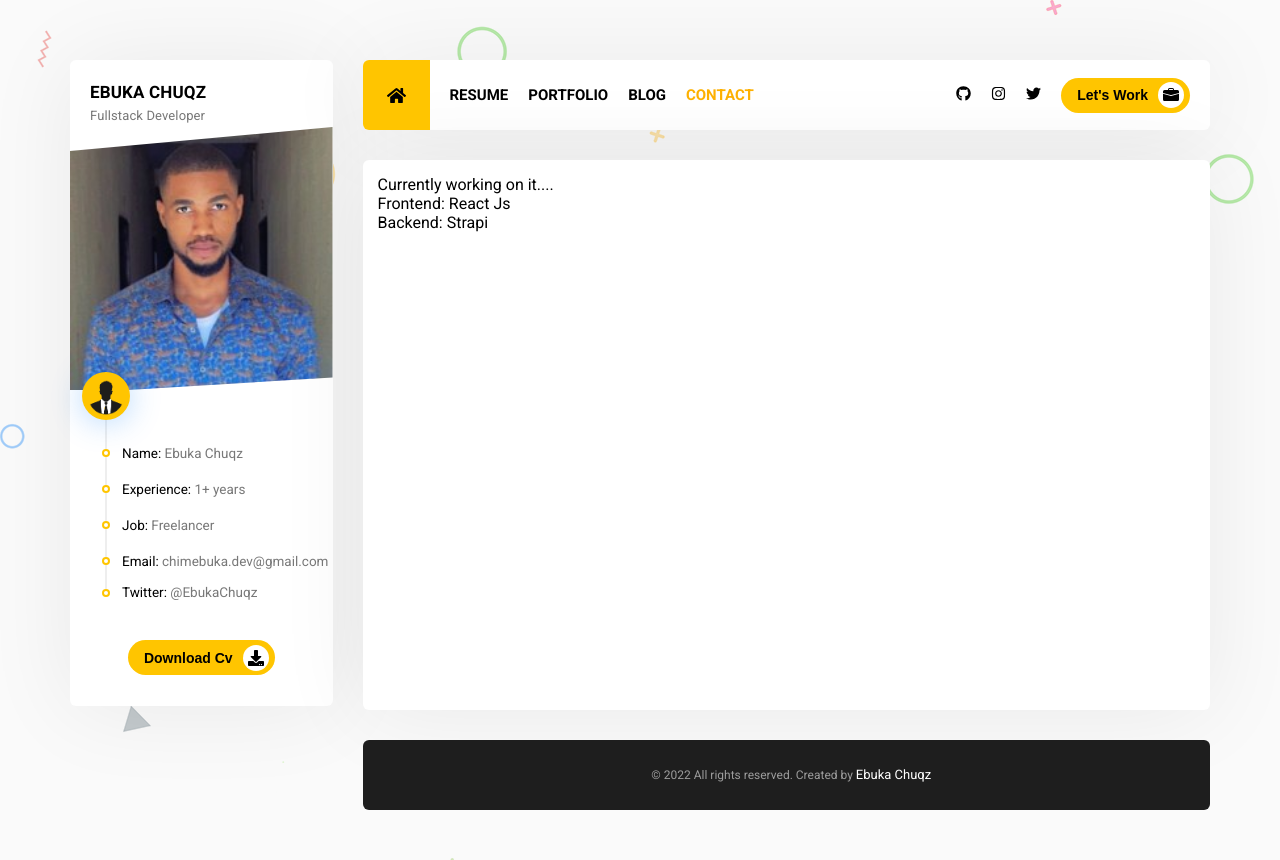
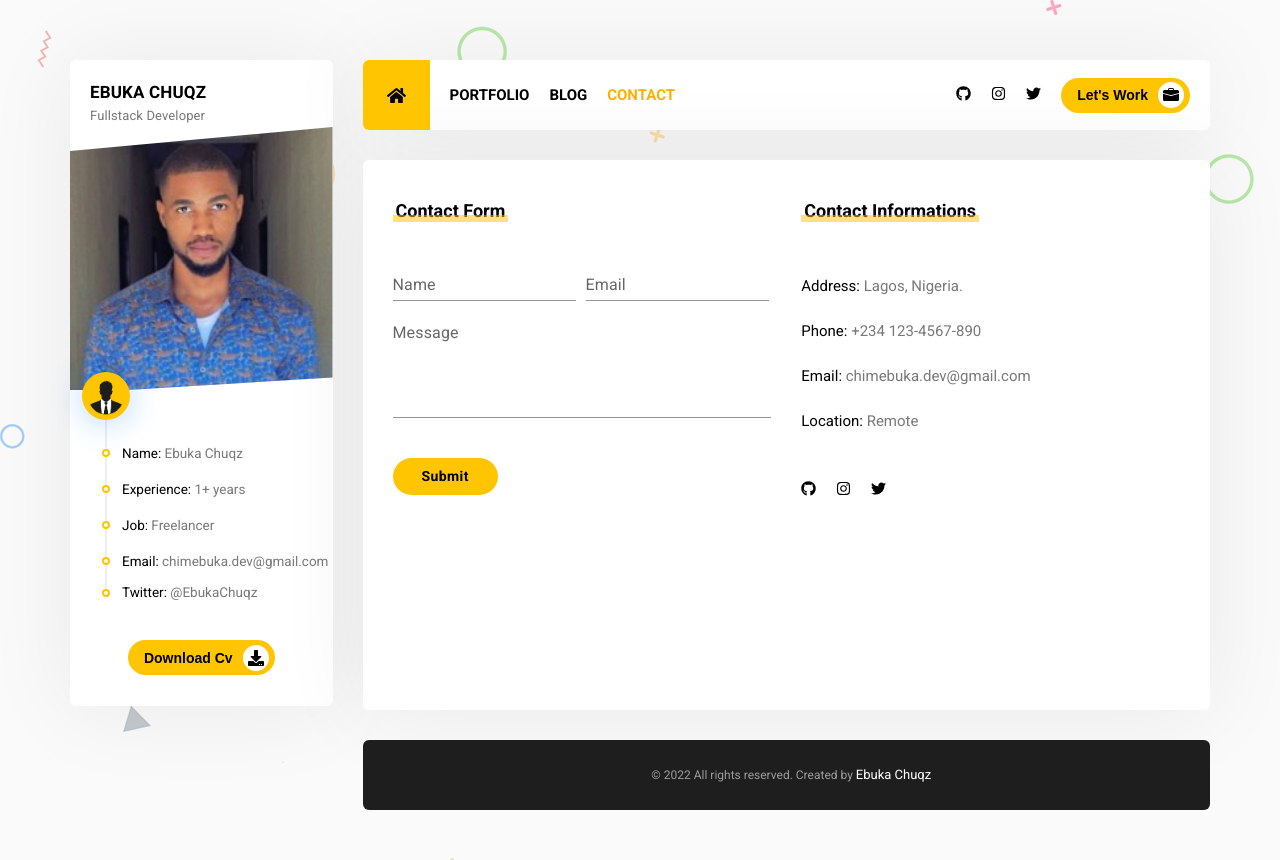
Before and after one commit to Ebukachuqz/my-website, a React (Create React App) app: page /contact in a window 1280 px wide. Built offline with nearby package versions, Linux system fonts and the light colour scheme.

Commit message:
Contact page

```diff
--- a/src/App.js
+++ b/src/App.js
@@ -4,7 +4,6 @@ import Profile from "./components/Profile/Profile";
 import Header from "./components/Header/Header";
 import { BrowserRouter, Route, Routes } from "react-router-dom";
 import Home from "./pages/Home/Home";
-import Resume from "./pages/Resume/Resume";
 import Blog from "./pages/Blog/Blog";
 import Portfolio from "./pages/Portfolio/Portfolio";
 import MenuList from "./components/Header/MenuList";
@@ -52,7 +51,6 @@ const App = () => {
             <ContentContainer>
               <Routes>
                 <Route path="/" element={<Home />} />
-                <Route path="/resume" element={<Resume />} />
                 <Route path="/blog" element={<Blog />} />
                 <Route path="/portfolio" element={<Portfolio />} />
                 <Route path="/contact" element={<Contact />} />
--- /dev/null
+++ b/src/components/ContactForm/ContactForm.jsx
@@ -0,0 +1,76 @@
+import { Button, styled } from "@mui/material";
+import React from "react";
+import Title from "../Others/Title";
+
+import TextField from "@mui/material/TextField";
+
+const Container = styled("div")`
+  display: flex;
+  flex-direction: column;
+  justify-content: center;
+  align-items: flex-start;
+`;
+
+const NameEmail = styled("div")`
+  display: flex;
+  justify-content: space-between;
+  align-items: center;
+  gap: 10px;
+  font-size: 12px;
+`;
+
+const SubmitBtn = styled(Button)`
+  background-color: var(--primary-color);
+  font-size: 14px;
+  font-weight: 600;
+  border: 0;
+  color: black;
+  text-transform: capitalize;
+  border-radius: 50px;
+  padding: 1px 29px;
+  line-height: 35px;
+  cursor: pointer;
+  margin-top: 40px;
+
+  :hover {
+    background-color: var(--primary-color-dark);
+  }
+`;
+
+const ContactForm = () => {
+  return (
+    <Container>
+      <Title text={"Contact Form"} />
+      <NameEmail>
+        <TextField
+          fullWidth
+          label="Name"
+          id="standard-size-small"
+          defaultValue=""
+          size="small"
+          variant="standard"
+        />
+        <TextField
+          fullWidth
+          label="Email"
+          id="standard-size-small"
+          defaultValue=""
+          size="small"
+          variant="standard"
+        />
+      </NameEmail>
+      <TextField
+        fullWidth
+        id="standard-multiline-static"
+        label="Message"
+        multiline
+        rows={4}
+        defaultValue=""
+        variant="standard"
+      />
+      <SubmitBtn>Submit</SubmitBtn>
+    </Container>
+  );
+};
+
+export default ContactForm;
--- /dev/null
+++ b/src/components/ContactInfo/ContactInfo.jsx
@@ -0,0 +1,49 @@
+import { styled } from "@mui/material";
+import React from "react";
+import Title from "../Others/Title";
+import SocialIcons from "../SocialIcons/SocialIcons";
+
+const Container = styled("div")`
+  display: flex;
+  flex-direction: column;
+  align-items: flex-start;
+`;
+
+const ContactDetails = styled("div")`
+  margin-bottom: 30px;
+  p {
+    list-style: none;
+    font-size: 15px;
+    color: #787878;
+    line-height: 30px;
+
+    span {
+      color: #000;
+    }
+  }
+`;
+
+const ContactInfo = () => {
+  return (
+    <Container>
+      <Title text={"Contact Informations"} />
+      <ContactDetails>
+        <p>
+          <span>Address: </span>Lagos, Nigeria.
+        </p>
+        <p>
+          <span>Phone: </span>+234 123-4567-890
+        </p>
+        <p>
+          <span>Email: </span>chimebuka.dev@gmail.com
+        </p>
+        <p>
+          <span>Location: </span>Remote
+        </p>
+      </ContactDetails>
+      <SocialIcons />
+    </Container>
+  );
+};
+
+export default ContactInfo;
--- a/src/components/Atag.jsx
+++ b/src/components/Others/Atag.jsx
@@ -1,9 +1,9 @@
 import React from "react";
 
-const Atag = ({ text, href }) => {
+const Atag = ({ text, href, color }) => {
   return (
     <a
-      style={{ textDecoration: "none" }}
+      style={{ textDecoration: "none", color: color }}
       target="_blank"
       rel="noreferrer"
       href={href}
--- a/src/components/Title.jsx
+++ b/src/components/Others/Title.jsx
@@ -5,6 +5,7 @@ const Container = styled("div")`
   padding: 0 3px;
   position: relative;
   display: inline-block;
+  margin-bottom: 20px;
   h2 {
     font-size: 18px;
     font-weight: 600;
--- a/src/components/PortfolioCard/PortfolioCard.jsx
+++ b/src/components/PortfolioCard/PortfolioCard.jsx
@@ -4,7 +4,7 @@ import CardContent from "@mui/material/CardContent";
 import CardMedia from "@mui/material/CardMedia";
 import Typography from "@mui/material/Typography";
 import { Button, CardActionArea, CardActions, styled } from "@mui/material";
-import Atag from "../Atag";
+import Atag from "../Others/Atag";
 
 const CardActionAreaContainer = styled(CardActionArea)`
   box-shadow: rgba(149, 157, 165, 0.2) 0px 8px 24px;
@@ -56,11 +56,11 @@ const PortfolioCard = () => {
         </CardContent>
       </CardActionAreaContainer>
       <CardActionsContainer>
-        <Button size="medium" color="primary">
-          <Atag text={"Github"} href={"#"} />
+        <Button size="medium">
+          <Atag text={"Github"} href={"#"} color="green" />
         </Button>
-        <Button size="medium" color="primary">
-          <Atag text={"Live"} href={"#"} />
+        <Button size="medium">
+          <Atag text={"Live"} href={"#"} color="purple" />
         </Button>
       </CardActionsContainer>
     </Card>
--- a/src/data.js
+++ b/src/data.js
@@ -14,21 +14,16 @@ import flask from "./assets/images/logos/flask.png";
 export const routes = [
   {
     id: 1,
-    name: "resume",
-    link: "/resume",
-  },
-  {
-    id: 2,
     name: "portfolio",
     link: "/portfolio",
   },
   {
-    id: 3,
+    id: 2,
     name: "blog",
     link: "/blog",
   },
   {
-    id: 4,
+    id: 3,
     name: "contact",
     link: "/contact",
   },
--- a/src/pages/Contact/Contact.jsx
+++ b/src/pages/Contact/Contact.jsx
@@ -1,14 +1,32 @@
+import { styled } from "@mui/material";
 import React from "react";
+import ContactForm from "../../components/ContactForm/ContactForm";
+import ContactInfo from "../../components/ContactInfo/ContactInfo";
+
+const Container = styled("div")`
+  margin-right: -15px;
+  margin-left: -15px;
+  padding: 10px 30px;
+  background: white;
+  display: flex;
+  justify-content: center;
+  gap: 30px;
+
+  @media (max-width: 700px) {
+    flex-direction: column;
+  }
+`;
 
 const Contact = () => {
   return (
-    <div>
-      Currently working on it....
-      <br></br>
-      Frontend: React Js
-      <br></br>
-      Backend: Strapi
-    </div>
+    <Container>
+      <div style={{ flex: 1 }}>
+        <ContactForm />
+      </div>
+      <div style={{ flex: 1 }}>
+        <ContactInfo />
+      </div>
+    </Container>
   );
 };
 
--- a/src/pages/Home/Home.jsx
+++ b/src/pages/Home/Home.jsx
@@ -1,6 +1,6 @@
 import React from "react";
 import { styled } from "@mui/material";
-import Title from "../../components/Title";
+import Title from "../../components/Others/Title";
 
 // Stacks import
 import { techStacks } from "../../data";
@@ -16,6 +16,7 @@ const AboutBody = styled("p")`
   font-size: 14px;
   color: #4c4c4c;
   line-height: 28px;
+  margin-top: -10px;
 `;
 
 const TechStacksSection = styled("div")`
--- a/src/pages/Portfolio/Portfolio.jsx
+++ b/src/pages/Portfolio/Portfolio.jsx
@@ -1,7 +1,7 @@
 import { Grid, styled } from "@mui/material";
 import React from "react";
 import PortfolioCard from "../../components/PortfolioCard/PortfolioCard";
-import Title from "../../components/Title";
+import Title from "../../components/Others/Title";
 import { projectSort } from "../../data";
 
 const projects = [1, 2, 3, 4, 5];
```
